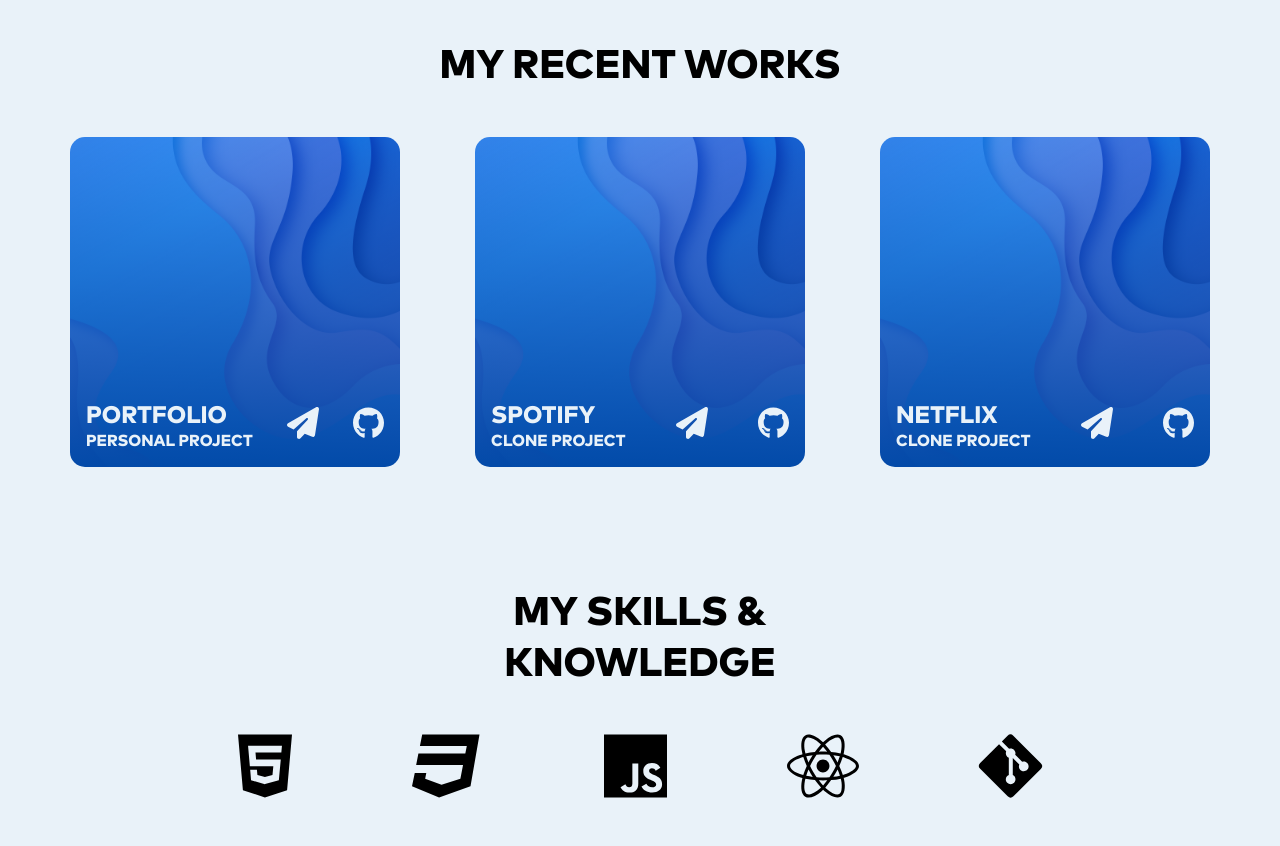
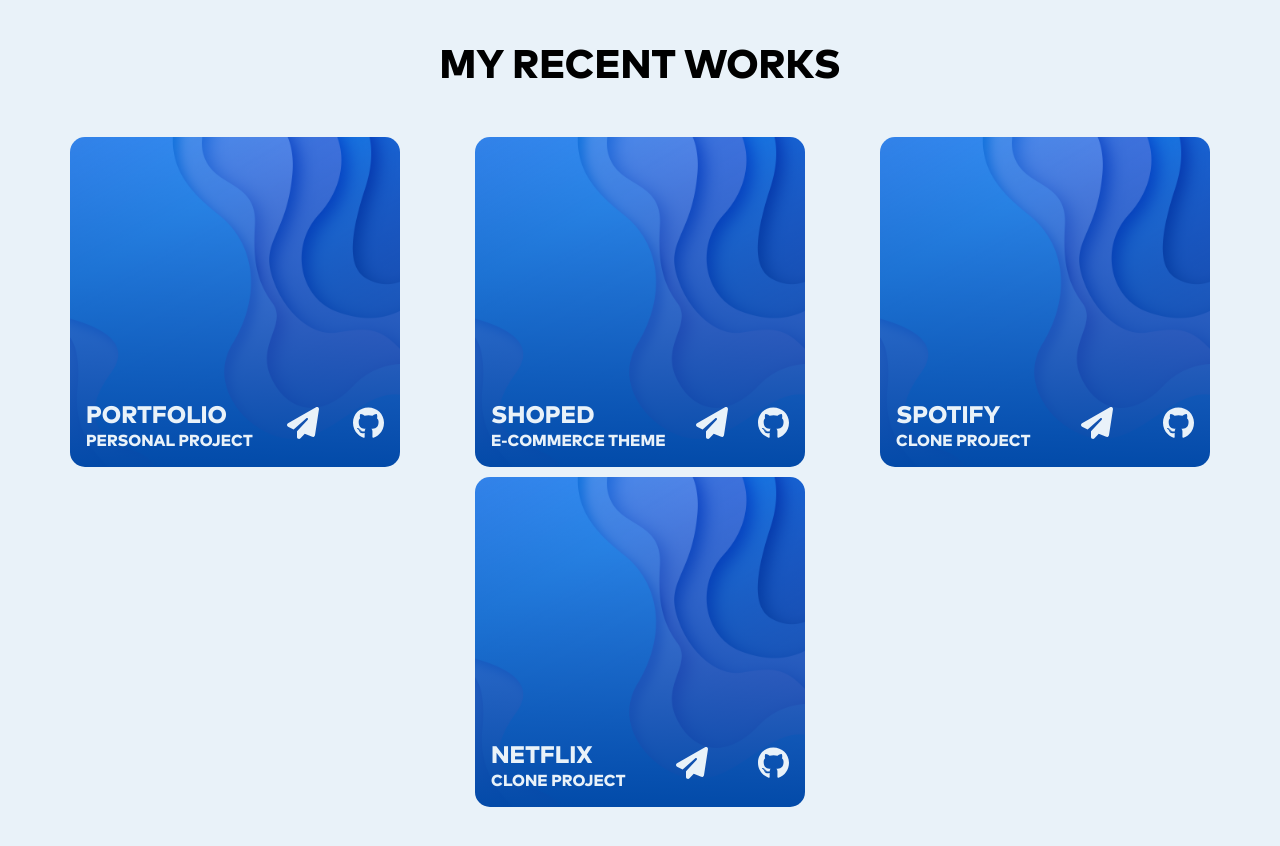
Before and after one commit to delbingeorge/portfolio, a React (Create React App) app: page / in a window 1280 px wide. Shown: the part 1600-2446 px from the top of the page. Built offline with nearby package versions, Linux system fonts and the light colour scheme.

Commit message:
im in dandalions

```diff
--- a/src/pages/Works/Works.js
+++ b/src/pages/Works/Works.js
@@ -22,6 +22,20 @@
                                     <FontAwesomeIcon icon={faPaperPlane} />
                                 </a>
                                 <a href="https://github.com/delbingeorge/portfolio" className="work-link">
+                                    <FontAwesomeIcon icon={faGithub} />
+                                </a>
+                            </div>
+                        </div>
+                        <div className="work">
+                            <div>
+                                <ul>
+                                    <li className="work-title">Shoped</li>
+                                    <li className="work-des">E-commerce Theme</li>
+                                </ul>
+                                <a href="https://shoped.netlify.app" className="work-link">
+                                    <FontAwesomeIcon icon={faPaperPlane} />
+                                </a>
+                                <a href="https://github.com/delbingeorge/shoped" className="work-link">
                                     <FontAwesomeIcon icon={faGithub} />
                                 </a>
                             </div>
```
